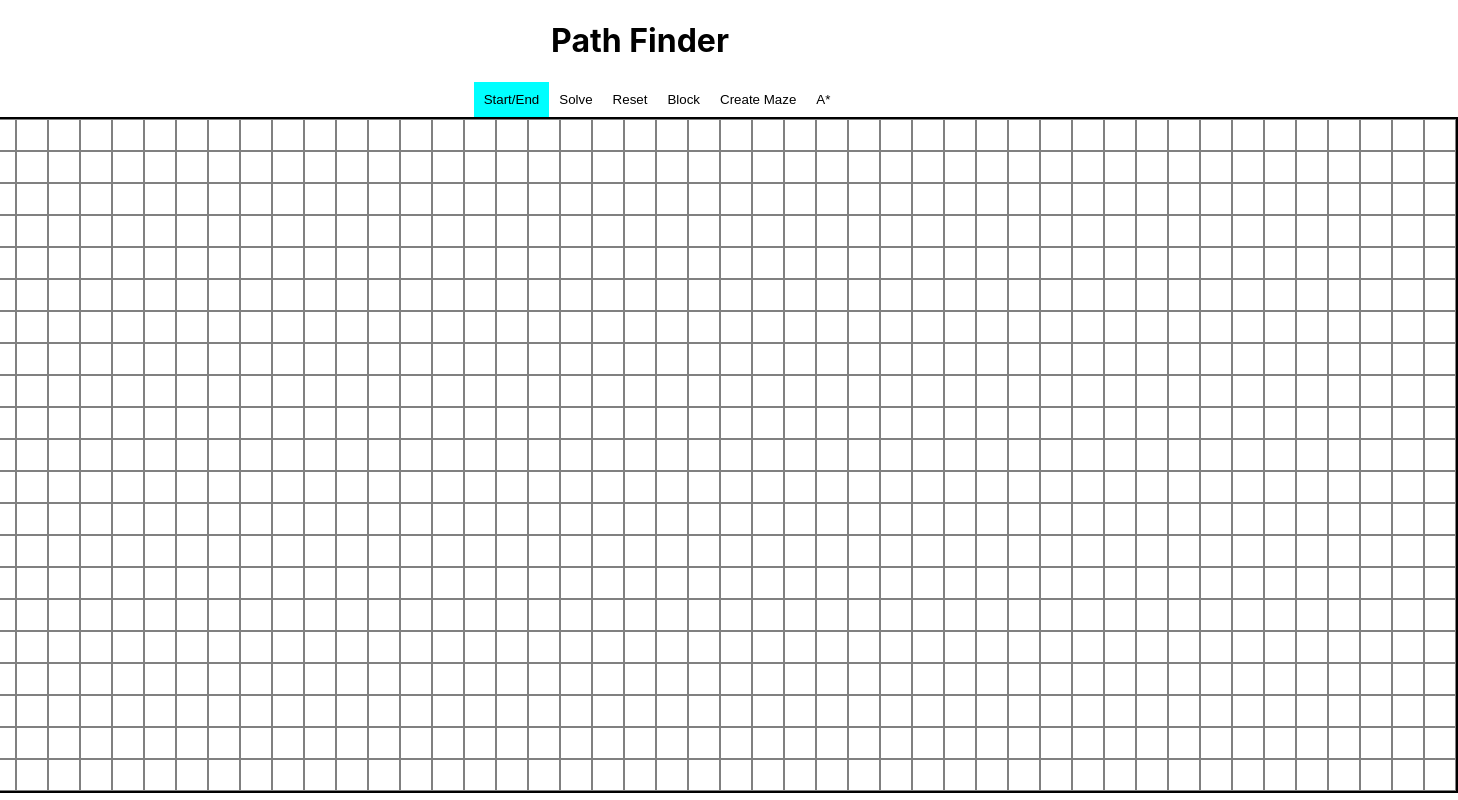
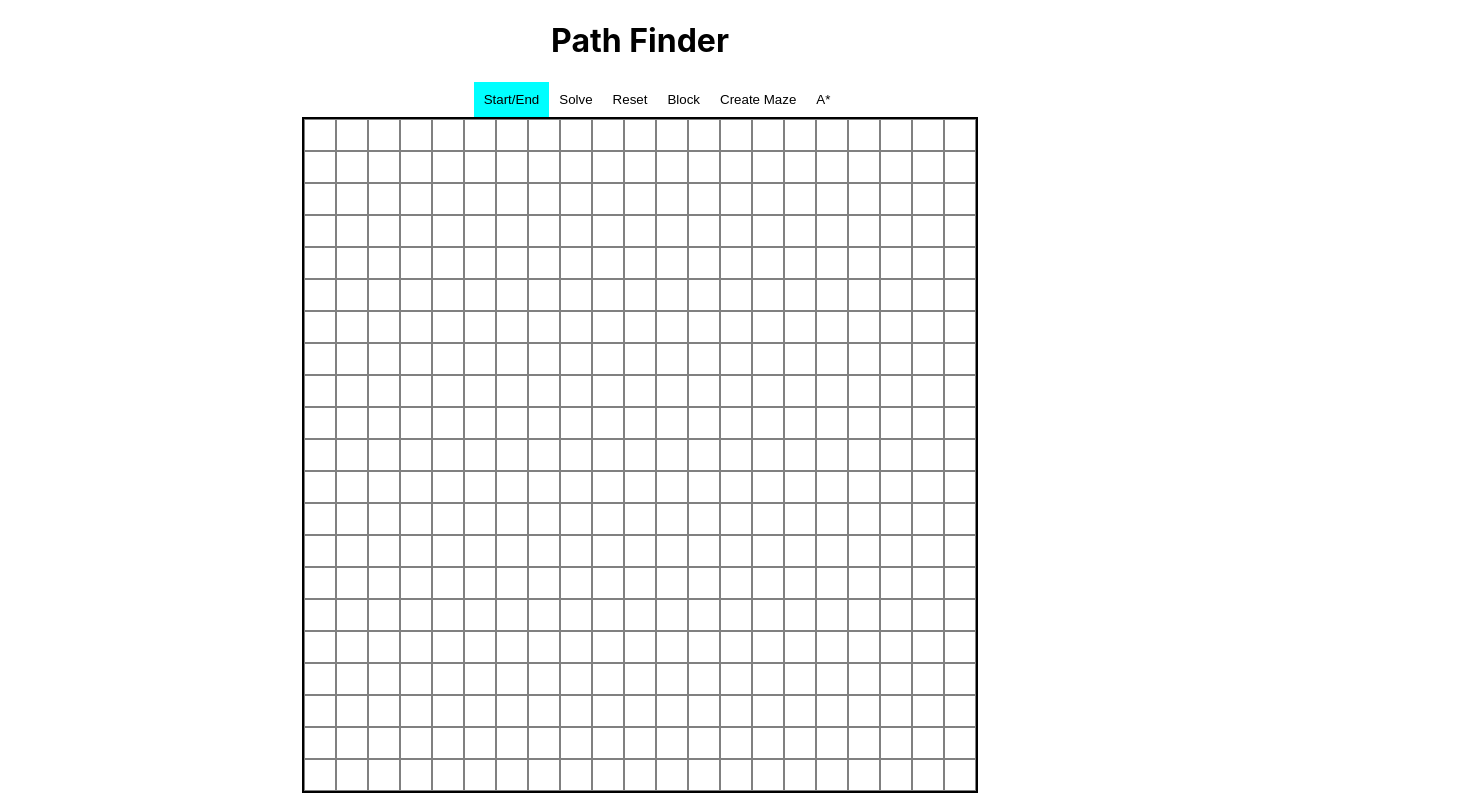
Before and after one commit to DonThePhan/Grid-Path-Finder, a React (Create React App) app: page / in a window 1280 px wide. Shown: the whole page, 1458 px wide, since content can reach past the window. Built offline with nearby package versions, Linux system fonts and the light colour scheme.

Commit message:
deploy to firebase

```diff
--- a/src/components/store/gridContext.js
+++ b/src/components/store/gridContext.js
@@ -16,7 +16,7 @@ const GridContext = React.createContext({
 export const GridProvider = (props) => {
 	//! for the MAZE, ODD numbers look better
 	const GRID_ROWS = 21;
-	const GRID_COLS = 51;
+	const GRID_COLS = 21;
 
 	const [ grid, setGrid ] = useState(createDefaultGrid());
 	const [ plotPoint, setPlotPoint ] = useState({ y: null, x: null });
```
Also changed, not shown: src/App.js (+8 -0 lines), firebase.json (added), 14 other files (tests, documents, lock files or other folders).
